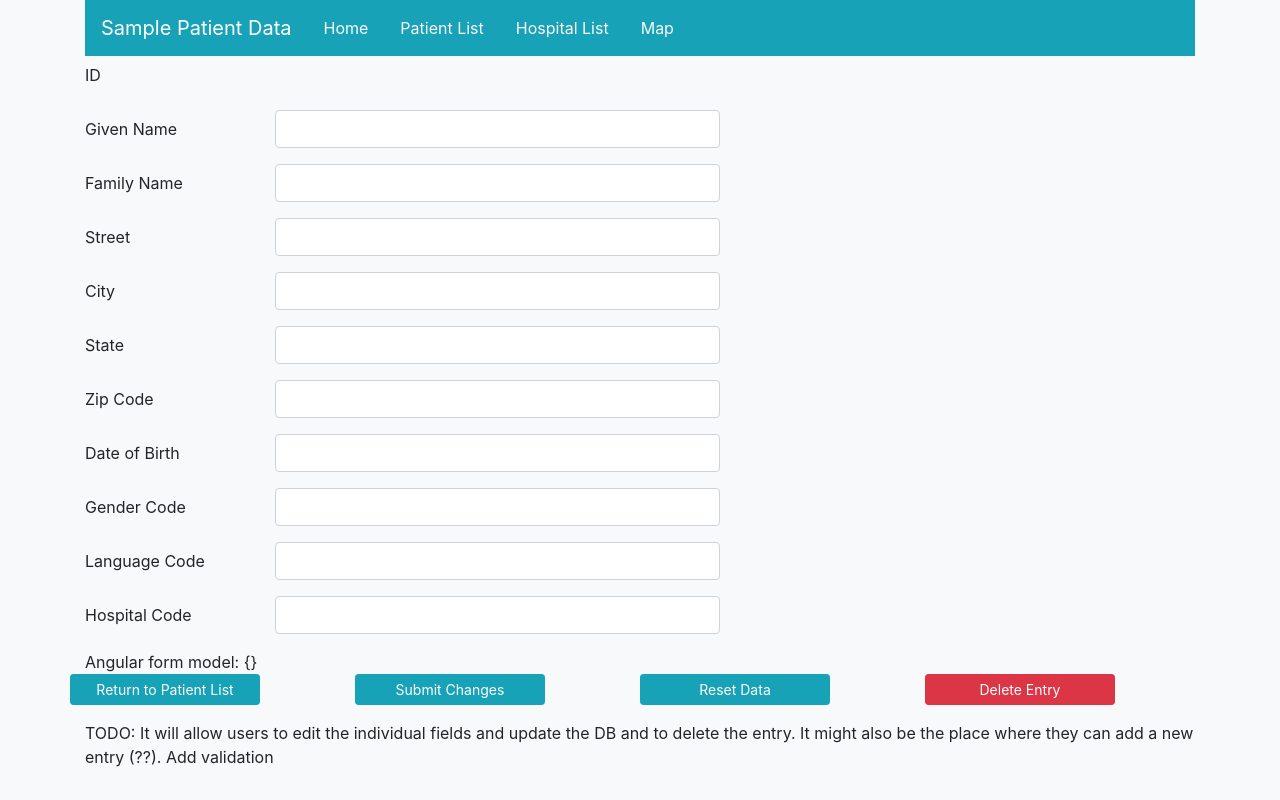
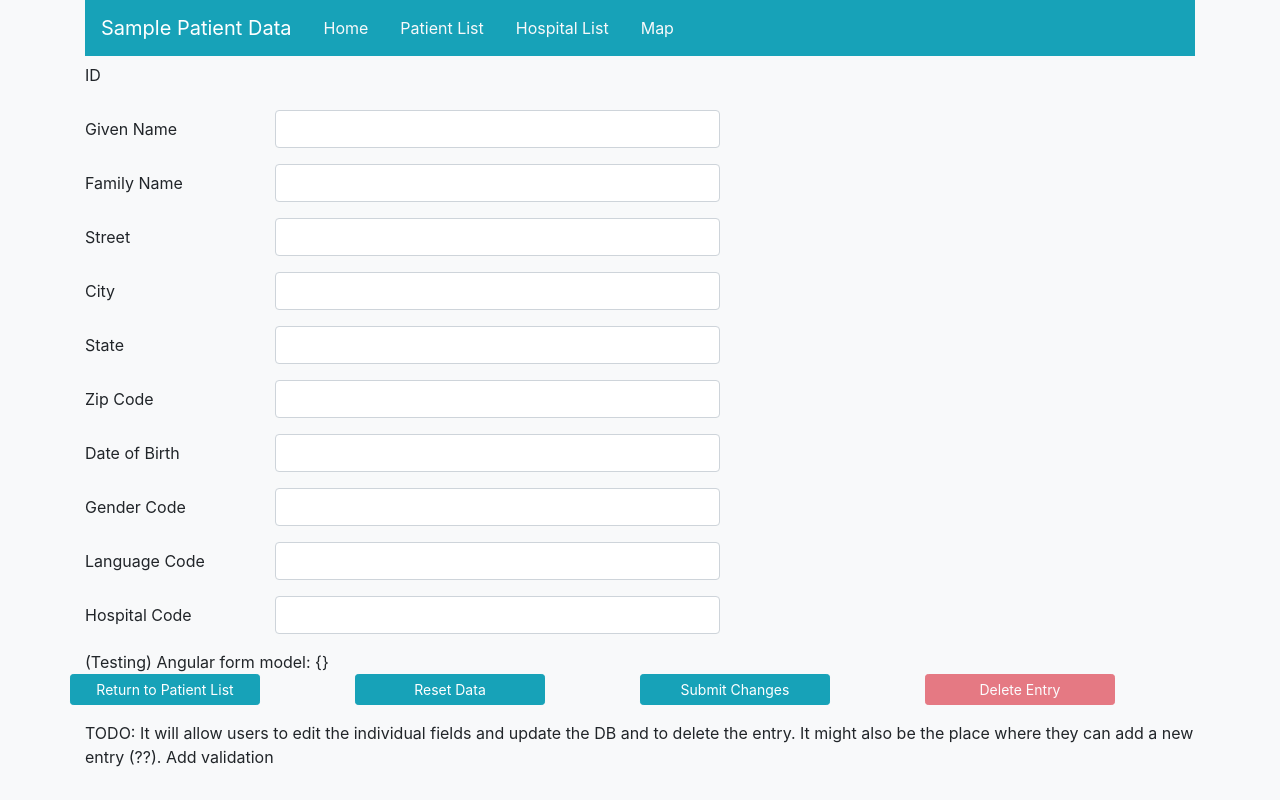
Before and after one commit to spmcginnis/HealthDataFrontend, an Angular app in the folder health-data-app/: page /edit in a window 1280 px wide. Built offline with nearby package versions, Linux system fonts and the light colour scheme.

Commit message:
minor layout changes

```diff
--- a/health-data-app/src/app/edit/edit.component.html
+++ b/health-data-app/src/app/edit/edit.component.html
@@ -71,16 +71,16 @@
             </div>
         </div>
 
-        <div>Angular form model: {{patientEditForm.value | json}}</div>
+        <div>(Testing) Angular form model: {{patientEditForm.value | json}}</div>
 
         <div class="form-group row">
             <button class="col-sm-2 btn btn-sm btn-info" (click)="returnToList()">Return to Patient List</button>
             <div class="col-sm-1"></div>
+            <button class="col-sm-2 btn btn-sm btn-info" (click)="resetData(patientEditForm)">Reset Data</button>
+            <div class="col-sm-1"></div>
             <button class="col-sm-2 btn btn-sm btn-info" type="submit">Submit Changes</button>
             <div class="col-sm-1"></div>
-            <button class="col-sm-2 btn btn-sm btn-info" (click)="resetData(patientEditForm)">Reset Data</button>
-            <div class="col-sm-1"></div>
-            <button class="col-sm-2 btn btn-sm btn-danger" >Delete Entry</button>
+            <button class="col-sm-2 btn btn-sm btn-danger" disabled>Delete Entry</button>
         </div>
     </form>
 </div>
--- a/health-data-app/src/app/edit/edit.component.ts
+++ b/health-data-app/src/app/edit/edit.component.ts
@@ -85,14 +85,14 @@ export class EditComponent implements OnInit {
     this.patientToEdit.hospitalCode = this.storeChange(form.value.hospitalCode, this.patientToEdit.hospitalCode);
   }
 
+  // checks to see if there is a difference between the form value and the component value
   private isValueChanged(formValue:string, storedValue:string): boolean {
     return (formValue && formValue != storedValue)
   }
 
+  // First check to see if there is a change then return a value
   private storeChange(formValue:any, storedValue:any): any {
     if (this.isValueChanged(formValue, storedValue)) {
-      console.log("Change detected")
-      formValue;
       console.log("Change stored, new value: ", formValue)
       return formValue;
     } else {
```
